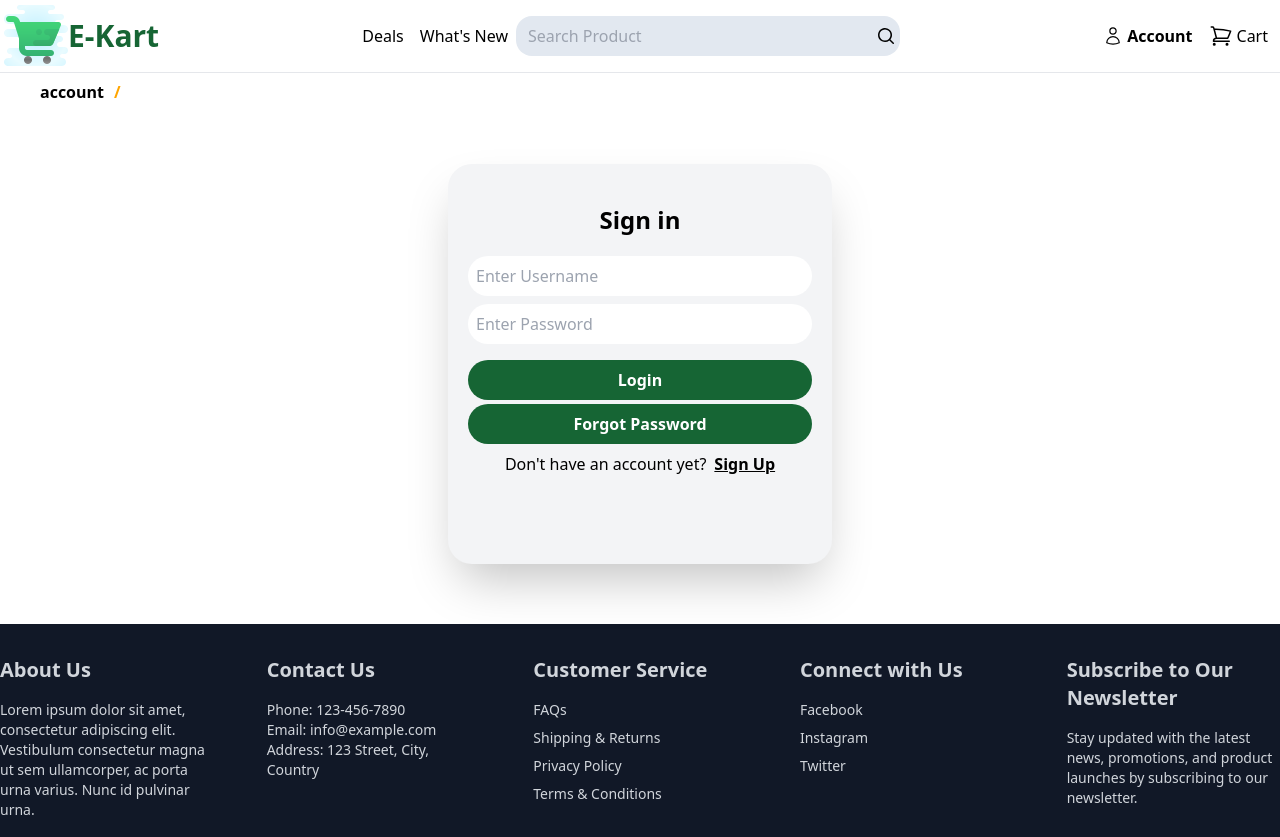
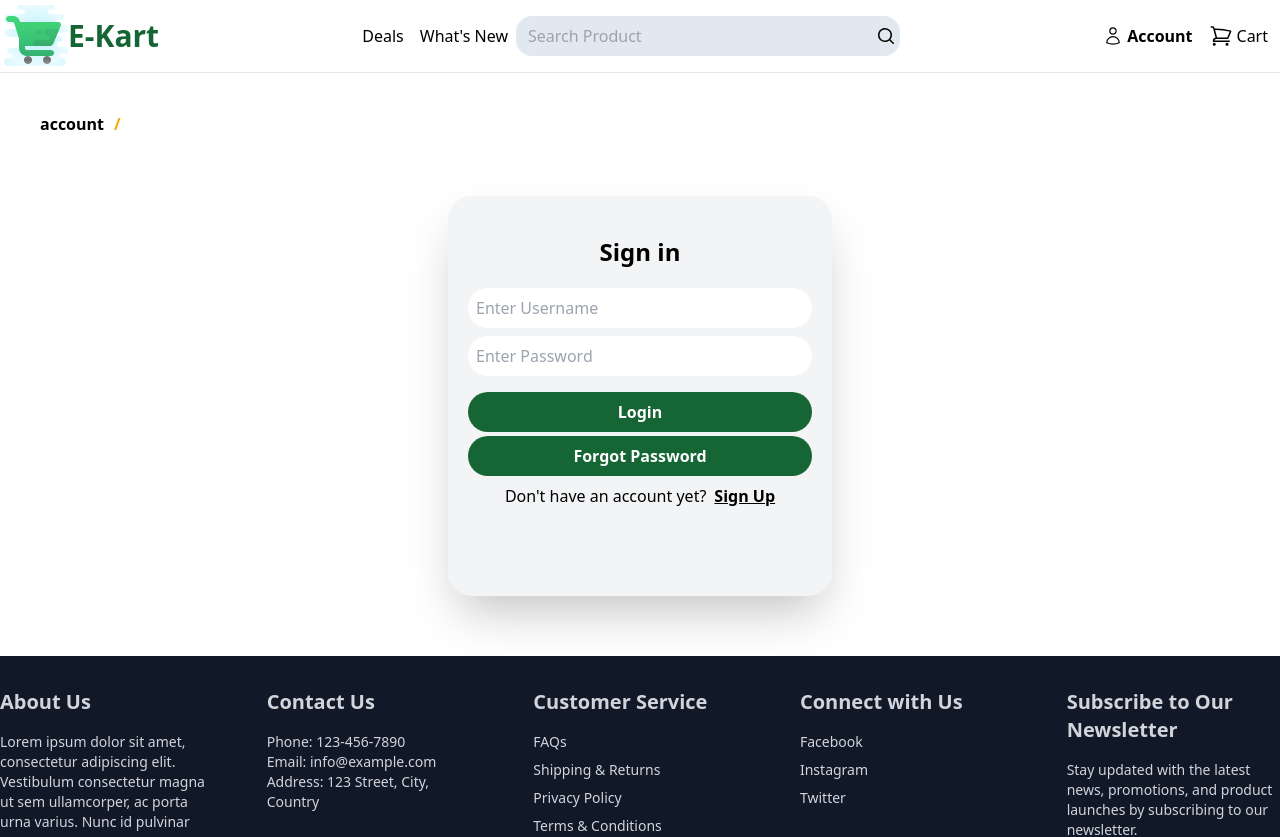
Before and after one commit to TheSh4h/E-COMMERCE-ReactJS, a React (Create React App) app: page /account in a window 1280 px wide. Shown: the top 837 px of the page. Built offline with nearby package versions, Linux system fonts and the light colour scheme; the HTML template or start-up script is replaced by a standard one.

Commit message:
margin added

```diff
--- a/src/layout/RootLayout.jsx
+++ b/src/layout/RootLayout.jsx
@@ -21,7 +21,9 @@ const RootLayout = () => {
                     </header>
                     <div onClick={() => setShowCart(false)}>
                         <main className="mt-20">
-                        <Breadcrumbs />
+                            <div className='mx-10 mt-28'>
+                                <Breadcrumbs />
+                            </div>
                             <Outlet />
                         </main>
 
```
